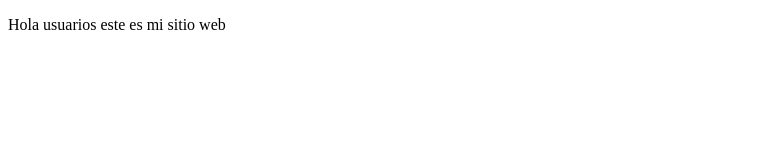
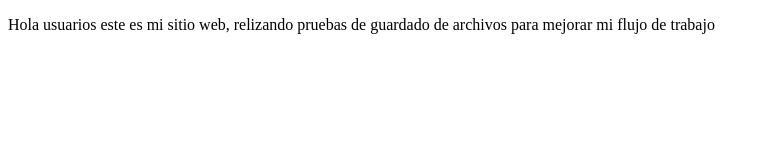
Before and after one commit to HC1Accel/proyectoDemoCursoPrework, a plain HTML site: page index.html in a window 1280 px wide. Shown: the whole page, without its empty margins (0-769 px from the left). Drawn offline with Linux system fonts and the light colour scheme.

Commit message:
cambios en el archivo index

```diff
--- a/index.html
+++ b/index.html
@@ -8,7 +8,8 @@
 </head>
 <body>
     <p>
-        Hola usuarios este es mi sitio web
+        Hola usuarios este es mi sitio web, relizando pruebas de guardado
+        de archivos para mejorar mi flujo de trabajo
     </p>
 </body>
 </html>
```
